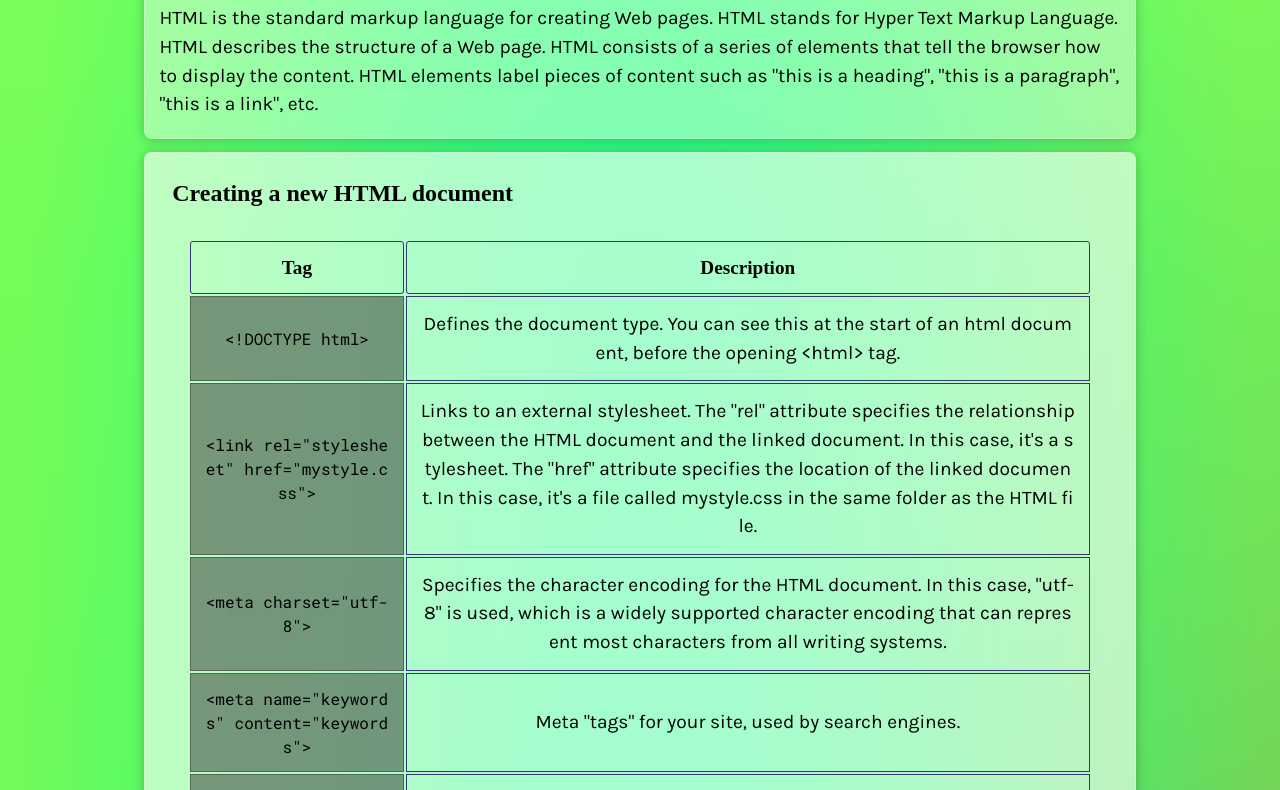
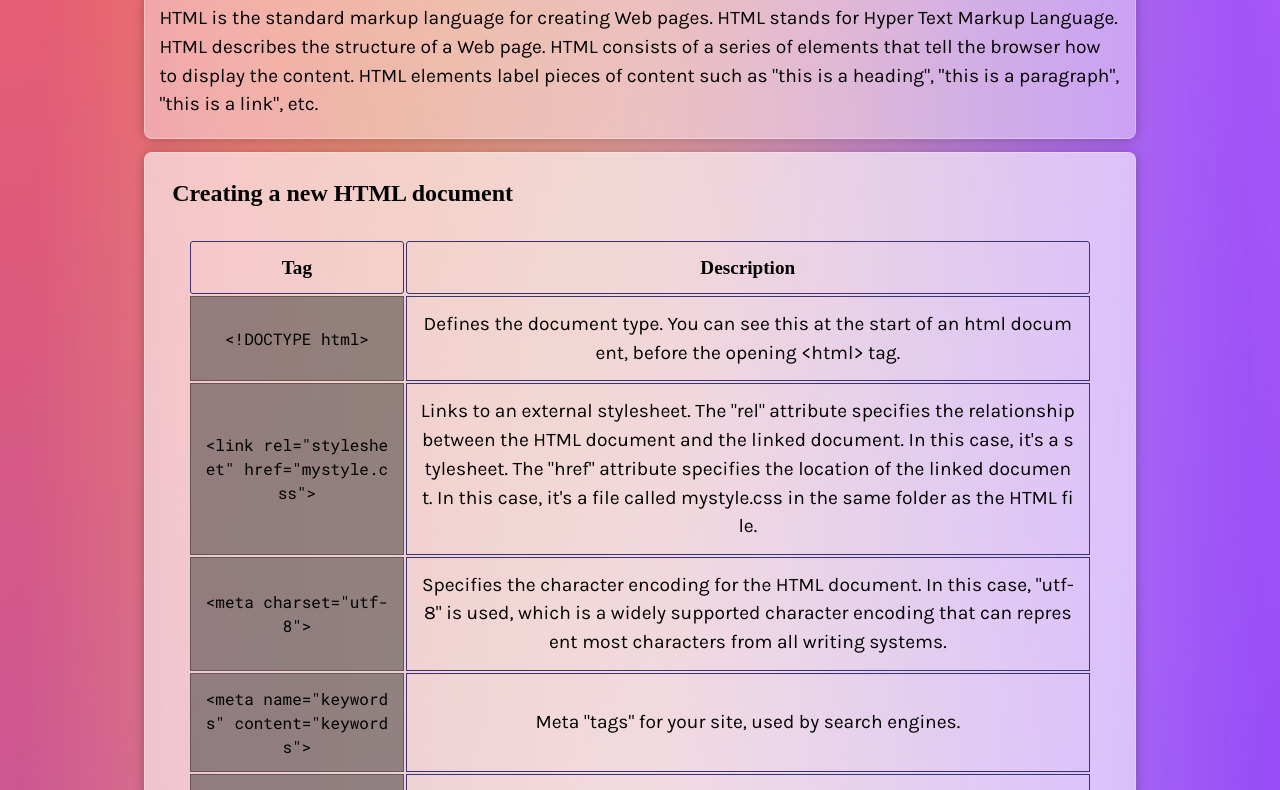
Before and after one commit to gabriella1234567/nixowl.github.io, a plain HTML site: page cheatsheet/index.html in a window 1280 px wide. Shown: the part 271-1061 px from the top of the page. Drawn offline with Linux system fonts and the light colour scheme; a web font is replaced by a local one.

Commit message:
Background color

```diff
--- a/cheatsheet/styles.css
+++ b/cheatsheet/styles.css
@@ -8,10 +8,8 @@ html{
 
 body {
     font-family: 'Roboto', sans-serif;
-    background: radial-gradient(50% 123.47% at 50% 50%, #00FF94 0%, #720059 100%), linear-gradient(121.28deg, #669600 0%, #FF0000 100%), linear-gradient(360deg, #0029FF 0%, #8FFF00 100%), radial-gradient(100% 164.72% at 100% 100%, #6100FF 0%, #00FF57 100%), radial-gradient(100% 148.07% at 0% 0%, #FFF500 0%, #51D500 100%);
+    background: radial-gradient(50% 123.47% at 50% 50%, #ebb507 0%, #4d1941 100%), linear-gradient(121.28deg, #0e294d 0%, #3b0c0c7a 100%), linear-gradient(360deg, #0029FF 0%, #ee6a1ec7 100%), radial-gradient(100% 164.72% at 100% 100%, #001aff 0%, #c78fecd5 100%), radial-gradient(100% 148.07% at 0% 0%, #4458c7ce 0%, #8a82167a 100%);
 background-blend-mode: screen, color-dodge, overlay, difference, normal;
-background-blend-mode: screen, overlay, overlay, difference, difference, normal;
-background-blend-mode: screen, overlay, hard-light, color-burn, color-dodge, normal;
     margin: 0 auto;
 }
 
```
